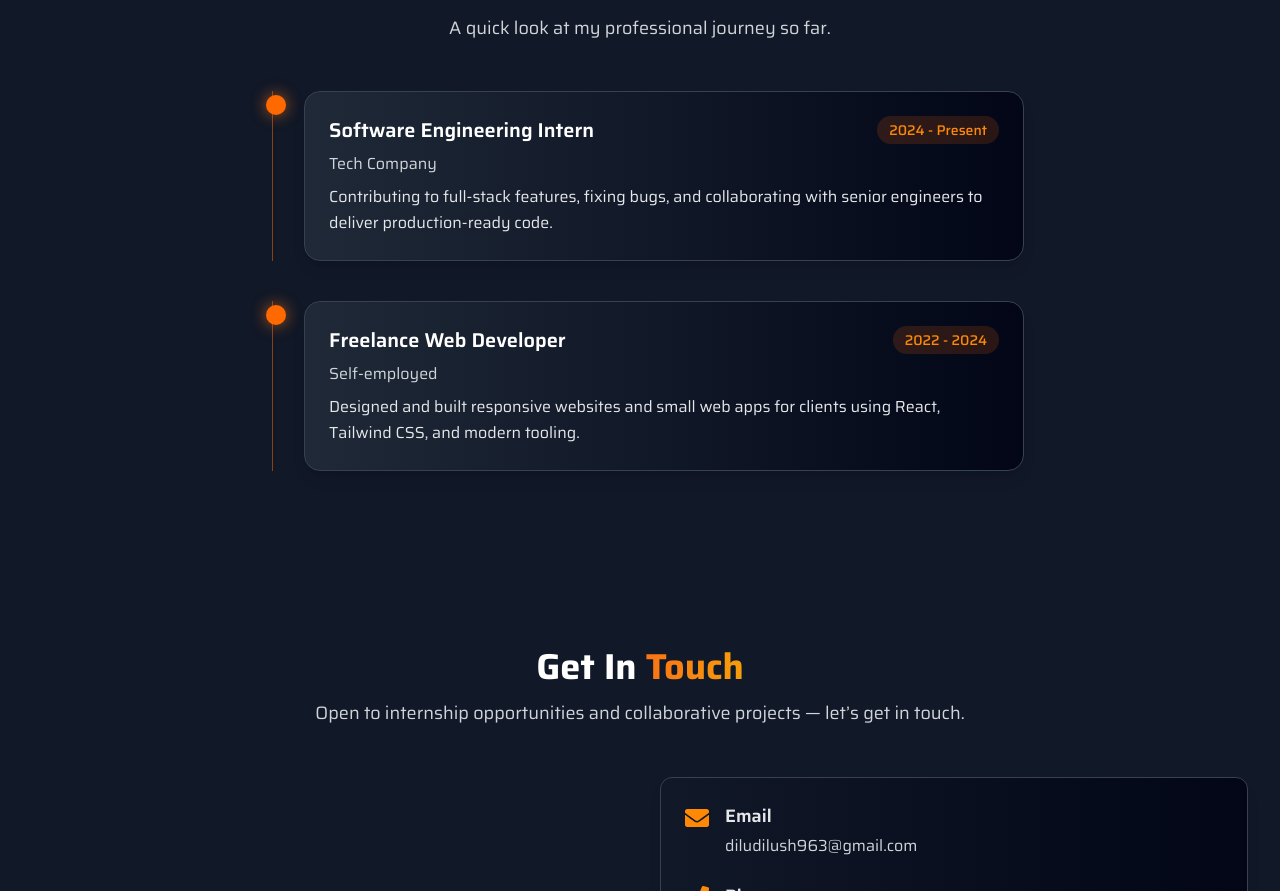
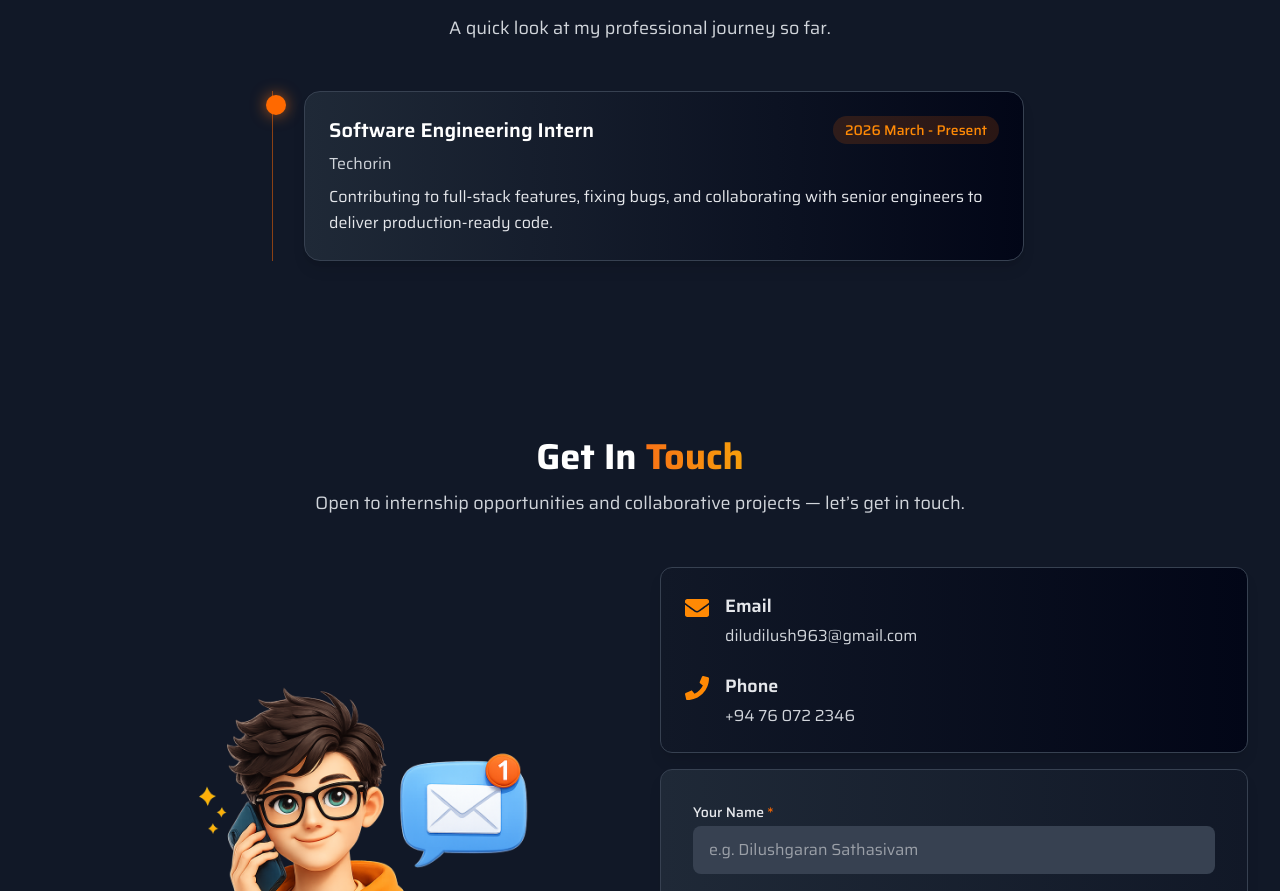
Before and after one commit to Dilush14/Portfolio-Dilush, a React (Vite) app: page / in a window 1280 px wide. Shown: the part 5054-5945 px from the top of the page. Built offline with nearby package versions, Linux system fonts and the light colour scheme.

Commit message:
Modify work experience details in Experience component
Updated company name and duration for the Software Engineering Intern role.

```diff
--- a/src/components/Experience.jsx
+++ b/src/components/Experience.jsx
@@ -3,17 +3,10 @@ import { motion } from 'framer-motion'
 const workData = [
   {
     role: 'Software Engineering Intern',
-    company: 'Tech Company',
-    duration: '2024 - Present',
+    company: 'Techorin',
+    duration: '2026 March - Present',
     description:
       'Contributing to full-stack features, fixing bugs, and collaborating with senior engineers to deliver production-ready code.',
-  },
-  {
-    role: 'Freelance Web Developer',
-    company: 'Self-employed',
-    duration: '2022 - 2024',
-    description:
-      'Designed and built responsive websites and small web apps for clients using React, Tailwind CSS, and modern tooling.',
   },
 ]
 
```
